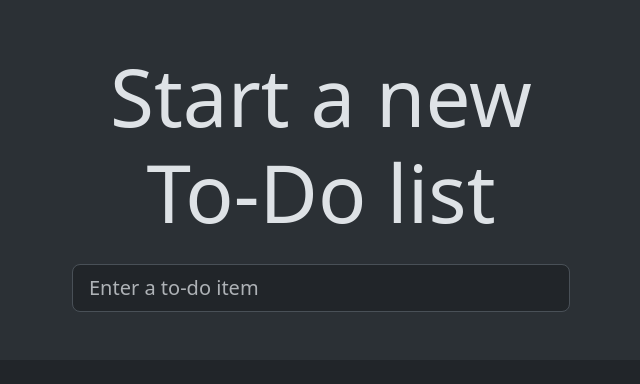
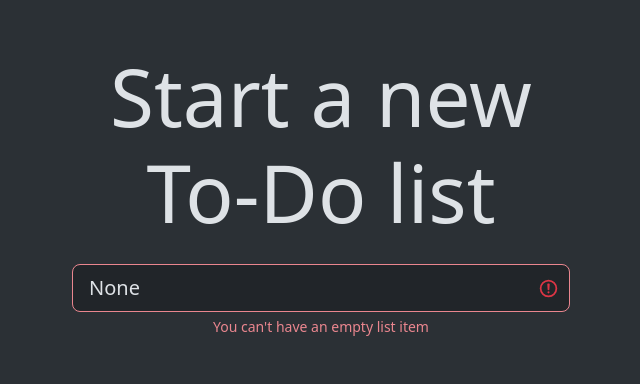
Before and after one commit to synergyfr/goat-book, a Django app: page /lists/new in a window 1280 px wide. Shown: the top 384 px of the page, without its empty margins (319-959 px from the left). Run offline with Django 5.2, Linux system fonts and the light colour scheme; some libraries are stand-ins or nearby versions.

Commit message:
Fix list item ordering, go back to html5 in FT

```diff
--- a/src/lists/forms.py
+++ b/src/lists/forms.py
@@ -39,3 +39,6 @@ class ExistingListItemForm(ItemForm):
         except ValidationError as e:
             e.error_dict = {'text': [DUPLICATE_ITEM_ERROR]}
             self._update_errors(e)
+
+    def save(self):
+        return forms.models.ModelForm.save(self)
--- a/src/lists/models.py
+++ b/src/lists/models.py
@@ -13,4 +13,8 @@ class Item(models.Model):
     list = models.ForeignKey(List, default=None, on_delete=models.CASCADE)
 
     class Meta:
+        ordering = ('id',)
         unique_together = ('list', 'text')
+
+    def __str__(self):
+        return self.text
--- a/src/lists/templates/base.html
+++ b/src/lists/templates/base.html
@@ -12,10 +12,10 @@
       <div class="col-lg-6 text-center">
         <h1 class="display-1 mb-4">{% block header_text %}{% endblock %}</h1>
         <form method="POST" action="{% block form_action %}{% endblock %}">
-          {{ form.text }}
           {% csrf_token %}
+          <input type="text" id="id_text" name="text" class="form-control form-control-lg {% if form.errors %} is-invalid {% endif %}" placeholder="Enter a to-do item" value="{{ form.text.value }}" aria-describedby="id_text_feedback" required />
           {% if form.errors %}
-            <div class="invalid-feedback">{{ form.errors.text }}</div>
+            <div id="id_text_feedback" class="invalid-feedback">{{ form.errors.text.0 }}</div>
           {% endif %}
         </form>
       </div>
--- a/src/lists/views.py
+++ b/src/lists/views.py
@@ -1,7 +1,7 @@
 from django.shortcuts import render, redirect
 
 from lists.models import Item, List
-from lists.forms import ItemForm
+from lists.forms import ExistingListItemForm, ItemForm
 
 
 def home_page(request):
@@ -11,12 +11,12 @@ def home_page(request):
 def view_list(request, list_id):
     our_list = List.objects.get(id=list_id)
     if request.method == 'POST':
-        form = ItemForm(data=request.POST)
+        form = ExistingListItemForm(for_list=our_list, data=request.POST)
         if form.is_valid():
-            form.save(for_list=our_list)
+            form.save()
             return redirect(our_list)
     else:
-        form = ItemForm()
+        form = ExistingListItemForm(for_list=our_list)
     return render(
         request,
         'list.html',
```
Also changed, not shown: src/lists/tests/test_forms.py (+7 -0 lines), src/lists/tests/test_models.py (+14 -0 lines), src/lists/tests/test_views.py (+4 -6 lines), src/lists/migrations/0006_alter_item_options.py (added).
